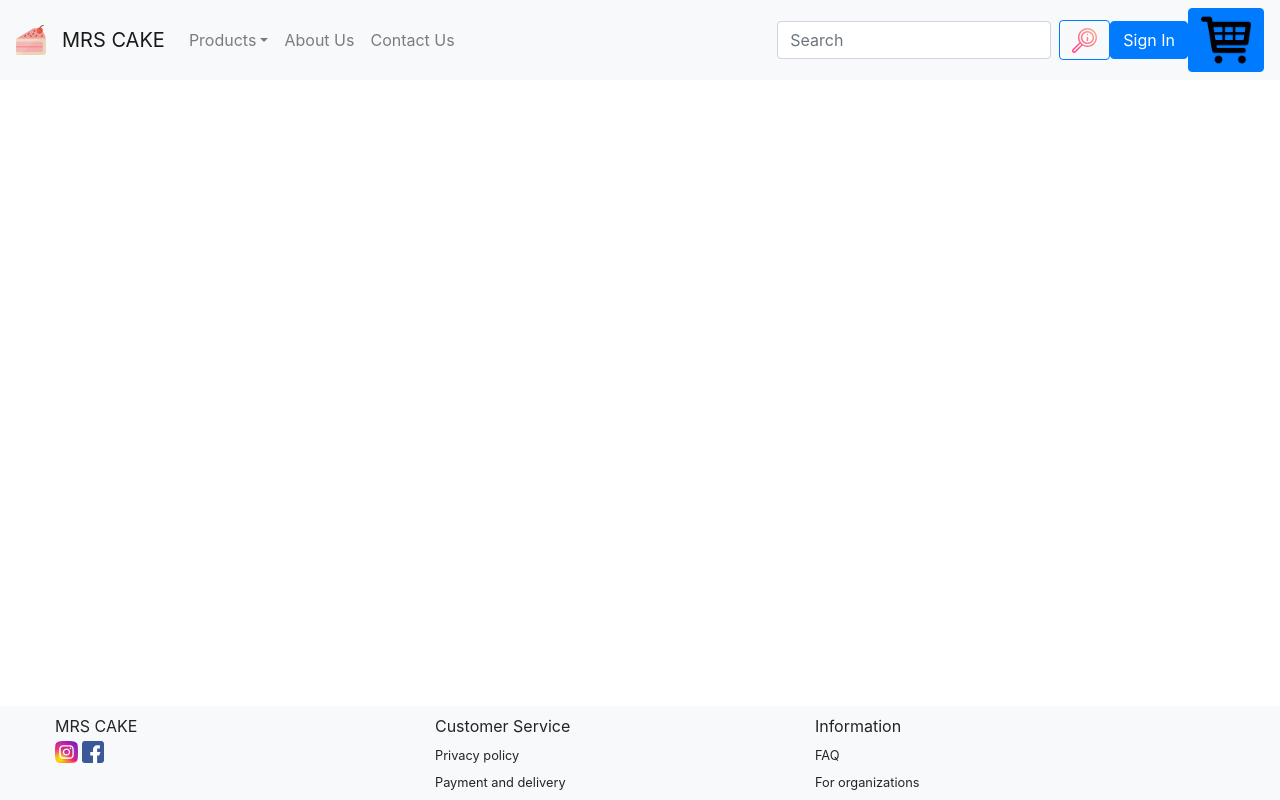
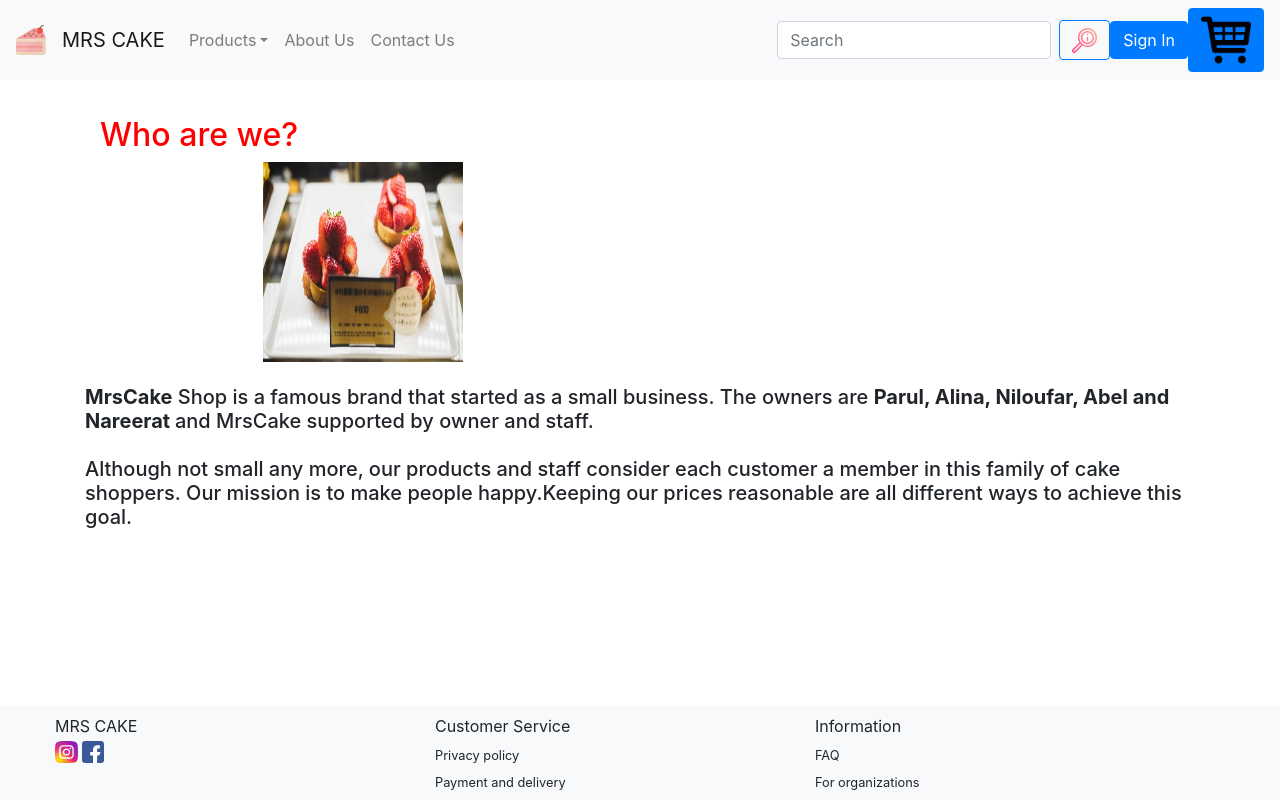
Before and after one commit to Alina-dev-front/Mrs_Cake, a React (Create React App) app in the folder mrscake/: page /aboutus in a window 1280 px wide. Built offline with nearby package versions, Linux system fonts and the light colour scheme.

Commit message:
make-aboutus

```diff
--- a/mrscake/src/App.js
+++ b/mrscake/src/App.js
@@ -5,6 +5,7 @@ import {BrowserRouter, Route, Switch} from "react-router-dom";
 import {HomePage} from './components/HomePage';
 import {BakeryRegistration} from './components/BakeryRegistration';
 import shoppingCart from './components/shoppingCart';
+import AboutUs from './components/AboutUs';
 
 import './App.css';
 
@@ -15,7 +16,7 @@ function App() {
       <Switch>
         <Route path='/' component={HomePage} exact />
         <Route path='/bakeryregistration' component={BakeryRegistration} />
-
+        <Route path="/aboutus" component={AboutUs} />
         <Route path="/signin" component={SignIn} />
         <Route path="/signup" component={SignUp} />
         <Route path="/shoppingcart" component={shoppingCart}/>
--- /dev/null
+++ b/mrscake/src/components/AboutUs.jsx
@@ -0,0 +1,41 @@
+import React from "react";
+import cakestore from '../cakestore.jpg';
+function AboutUs() {
+         return <div><br></br>
+         <br/>
+         <div class="container theme-container">
+
+            <div class="title-wrap space-bottom-20">
+            <div class="col-md-6 col-sm-12">
+                <p class="Protit">
+
+                  <br/><br/><br/> <h2  style={{color: "Red"}}>Who are  we? </h2>
+                </p>
+                <div className="col-md-3 center">
+
+                <img
+         src={cakestore}
+        width="200"
+        height="200"
+        className="d-inline-block align-top"
+        alt="Min cake"
+      />
+      </div>
+            </div>
+            <div class="clear"></div>
+            <div class="our-history space-bottom-20 space-top-20">
+               <p> <h5>
+                <b> MrsCake</b>   Shop is a famous brand that started as a small business.
+                The owners are <b> Parul, Alina, Niloufar, Abel and Nareerat </b>and MrsCake supported by owner and staff.<br /><br />
+                Although not small any more,  our products and staff consider each customer
+                a member in this family of cake shoppers.
+                Our mission is to make people happy.Keeping our prices reasonable are all different ways to achieve this goal.
+                </h5>  </p>
+            </div>
+        </div>
+</div>
+</div>
+
+}
+
+export default AboutUs;
--- a/mrscake/src/components/NavBar.jsx
+++ b/mrscake/src/components/NavBar.jsx
@@ -75,7 +75,7 @@ function NavBar() {
   <NavDropdown.Divider />
         <NavDropdown.Item>Show all products</NavDropdown.Item>
   </NavDropdown>
-    <Nav.Link href="">About Us</Nav.Link>
+    <Nav.Link href="/aboutus">About Us</Nav.Link>
     <Nav.Link href="">Contact Us</Nav.Link>
   </Nav>
   <Form inline>
--- a/mrscake/src/index.js
+++ b/mrscake/src/index.js
@@ -7,9 +7,11 @@ import NavBar from './components/NavBar';
 import 'bootstrap/dist/css/bootstrap.min.css';
 import FooterPage from './components/Footer';
 
+
 ReactDOM.render(
   <React.StrictMode>
     <NavBar />
+
     <App />
     <FooterPage />
   </React.StrictMode>,
```
Also changed, not shown: mrscake/src/cakestore.jpg (added), mrscake/src/maincake.jpg (added).
